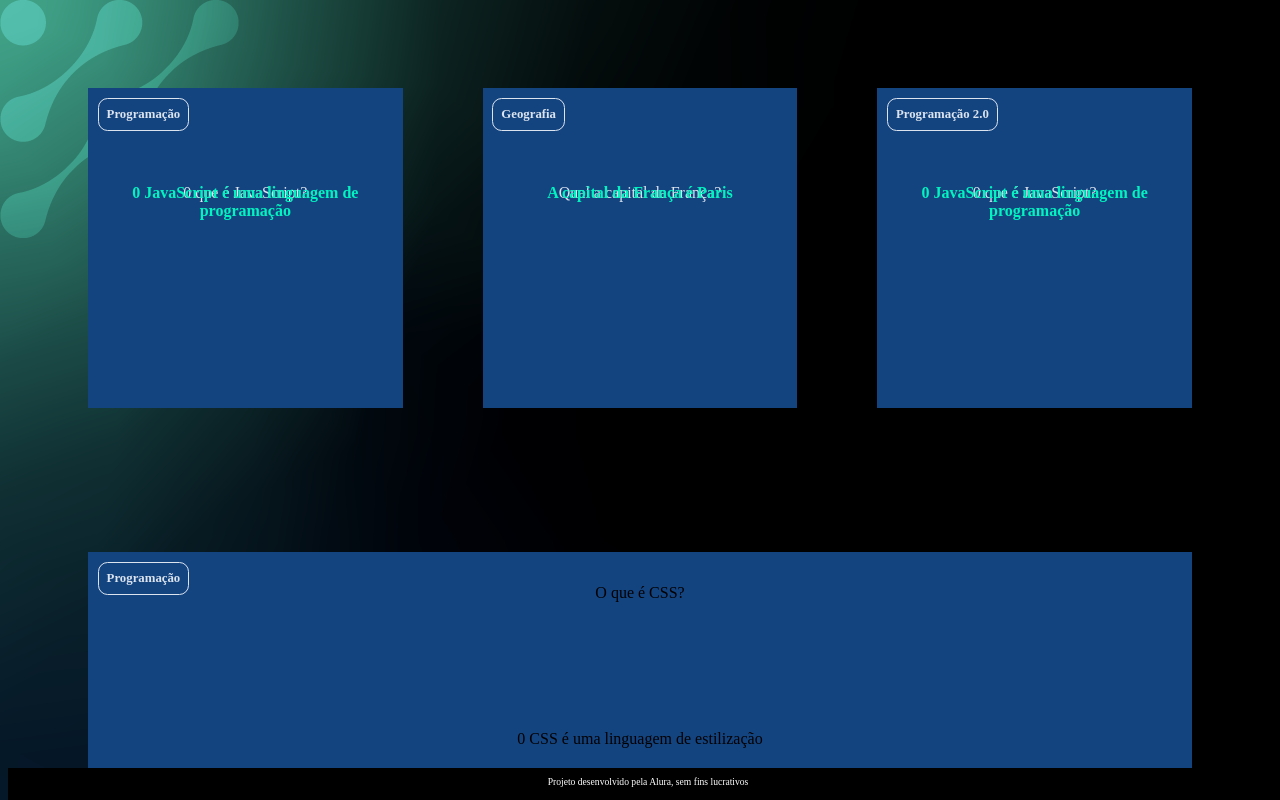
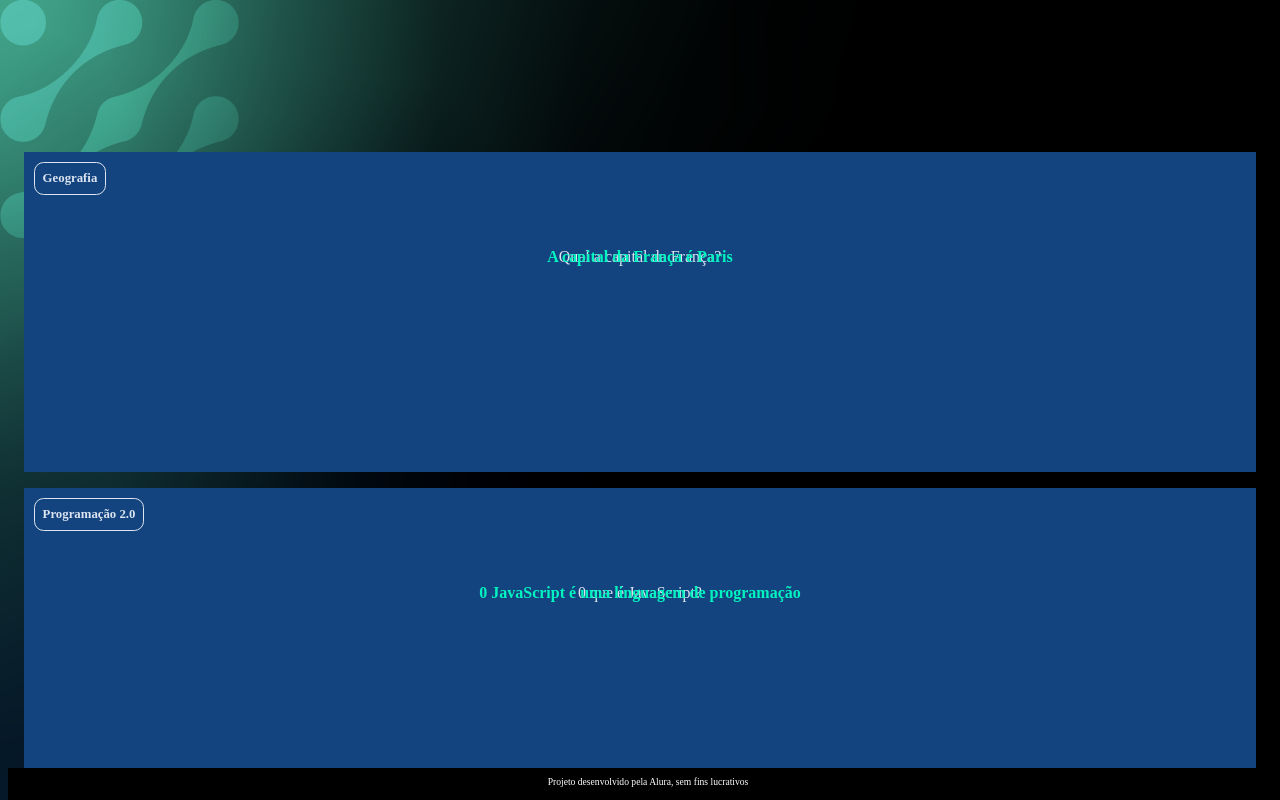
Before and after one commit to kaiofmuniz/FerramentaInterativa2, a plain HTML site: page index.html in a window 1280 px wide. Shown: the top 800 px of the page. Drawn offline with Linux system fonts and the light colour scheme; files that its build step writes are made by us from their sources; files whose address does not match are found by name.

Commit message:
Add files via upload

```diff
--- /dev/null
+++ b/app.js
@@ -0,0 +1,3 @@
+function criaCartao (categoria, pergunta, resposta) {
+    console.log(categoria, pergunta, resposta)
+}
--- a/index.html
+++ b/index.html
@@ -6,19 +6,23 @@
         <title>Flashcard</title>
         <link rel="stylesheet" href="assets/style.css">
     </head>
+    <script src="app.js"></script>
+<script src="perguntas.js"></script>
     <body>
         <main>
             <section id="container">
-                <article class="cartao">
+                <!-- <article class="cartao">
                         <div class="cartao__conteudo">
                                 <h3>Programação</h3>
                                 <div class="cartao__conteudo__pergunta">
-                            <p>0 que é JavaScript?</p>
+                                        <p>O que é JavaScript?</p>
                                 </div>
                                 <div class="cartao__conteudo__resposta">
-                            <p>0 JavaScript é uma linguagem de programação</p>
+                                        <p>O JavaScript é uma linguagem de programação</p>
                                 </div>
                         </div>
+                </article> -->
+        </section>
                 </article>
                 <article class="cartao">
                     <div class="cartao__conteudo">
```
Lines whose indentation alone changed are shown as unchanged.
